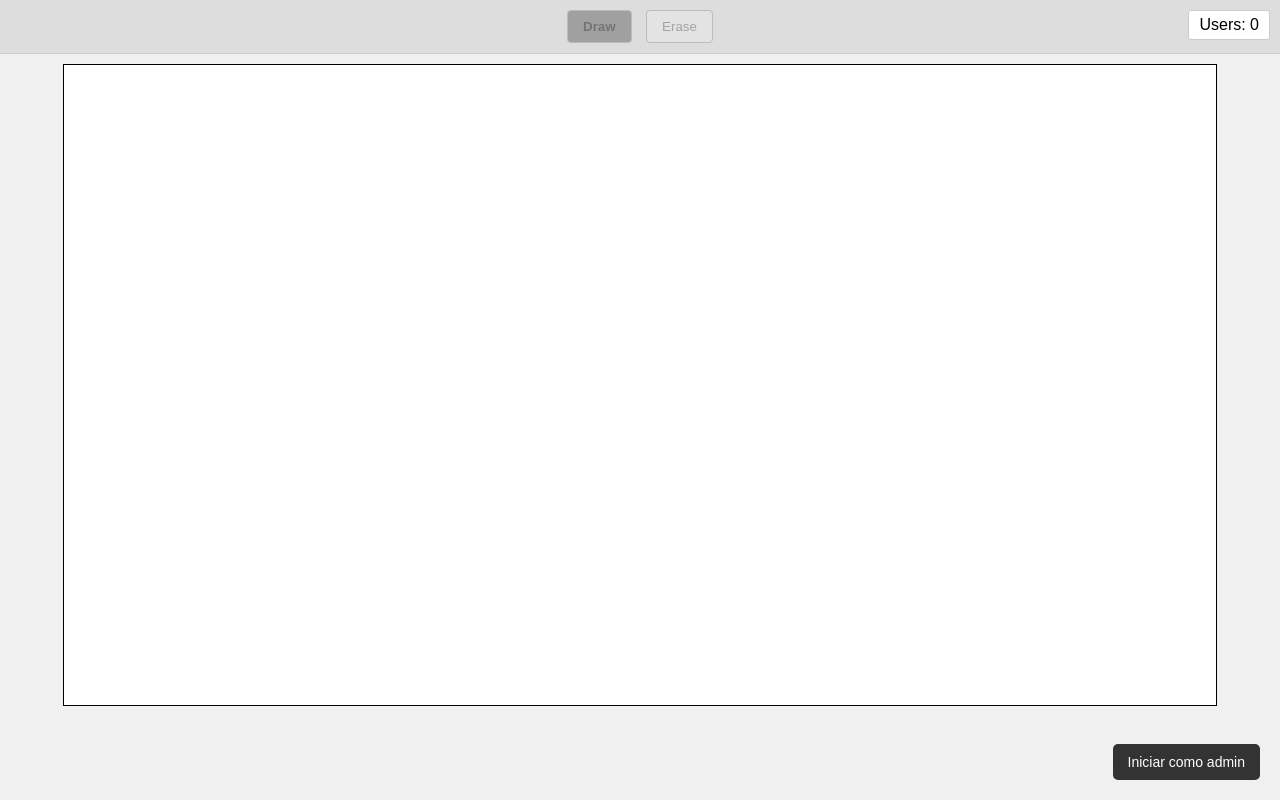
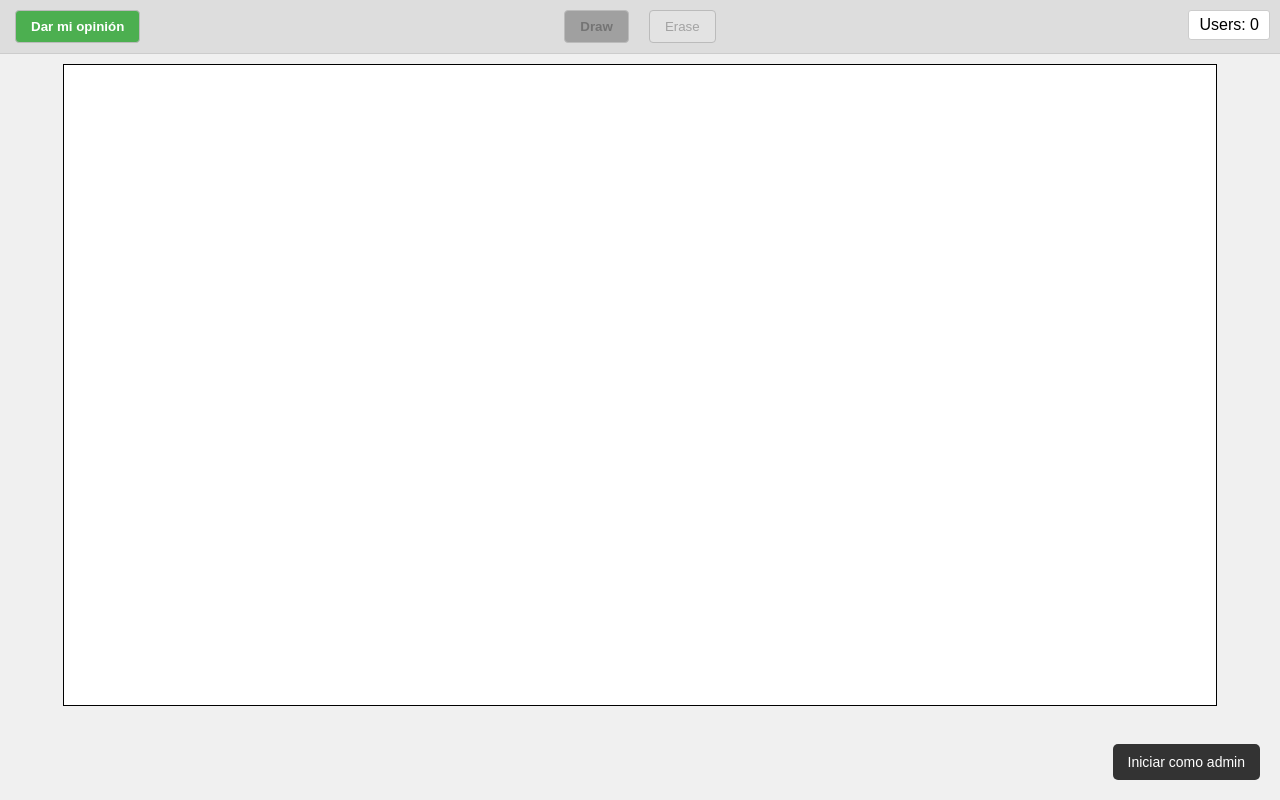
Before and after one commit to ricardojaratrepat/g5_eis, a website: page public/index.html in a window 1280 px wide. Drawn offline with nearby package versions, Linux system fonts and the light colour scheme; no server answers.

Commit message:
feat: boton de formulario

```diff
--- a/public/index.html
+++ b/public/index.html
@@ -8,9 +8,15 @@
 </head>
 <body>
     <div class="toolbar">
-        <button id="drawBtn">Draw</button>
-        <button id="eraseBtn">Erase</button>
+        <div class="toolbar-left">
+            <button class="opinion-button" onclick="location.href='form.html'">Dar mi opinión</button>
+        </div>
+        <div class="toolbar-center">
+            <button id="drawBtn">Draw</button>
+            <button id="eraseBtn">Erase</button>
+        </div>
     </div>
+
     <div id="userCount">Users: 0</div>
     <canvas id="whiteboard"></canvas>
 
--- a/public/style.css
+++ b/public/style.css
@@ -8,13 +8,41 @@ body {
 }
 
 .toolbar {
+    display: flex;
+    justify-content: center; /* centramos en general */
+    align-items: center;
     padding: 10px;
     background-color: #ddd;
     border-bottom: 1px solid #ccc;
     width: 100%;
-    text-align: center;
     box-sizing: border-box;
+    position: relative;
 }
+
+.toolbar-left {
+    position: absolute;
+    left: 10px;
+}
+
+.toolbar-center {
+    display: flex;
+    gap: 10px;
+}
+
+.opinion-button {
+    padding: 8px 15px;
+    background-color: #4CAF50;
+    color: white;
+    border: 1px solid #3e8e41;
+    border-radius: 4px;
+    cursor: pointer;
+    font-weight: bold;
+}
+
+.opinion-button:hover {
+    background-color: #45a049;
+}
+
 
 .toolbar button {
     padding: 8px 15px;
```
